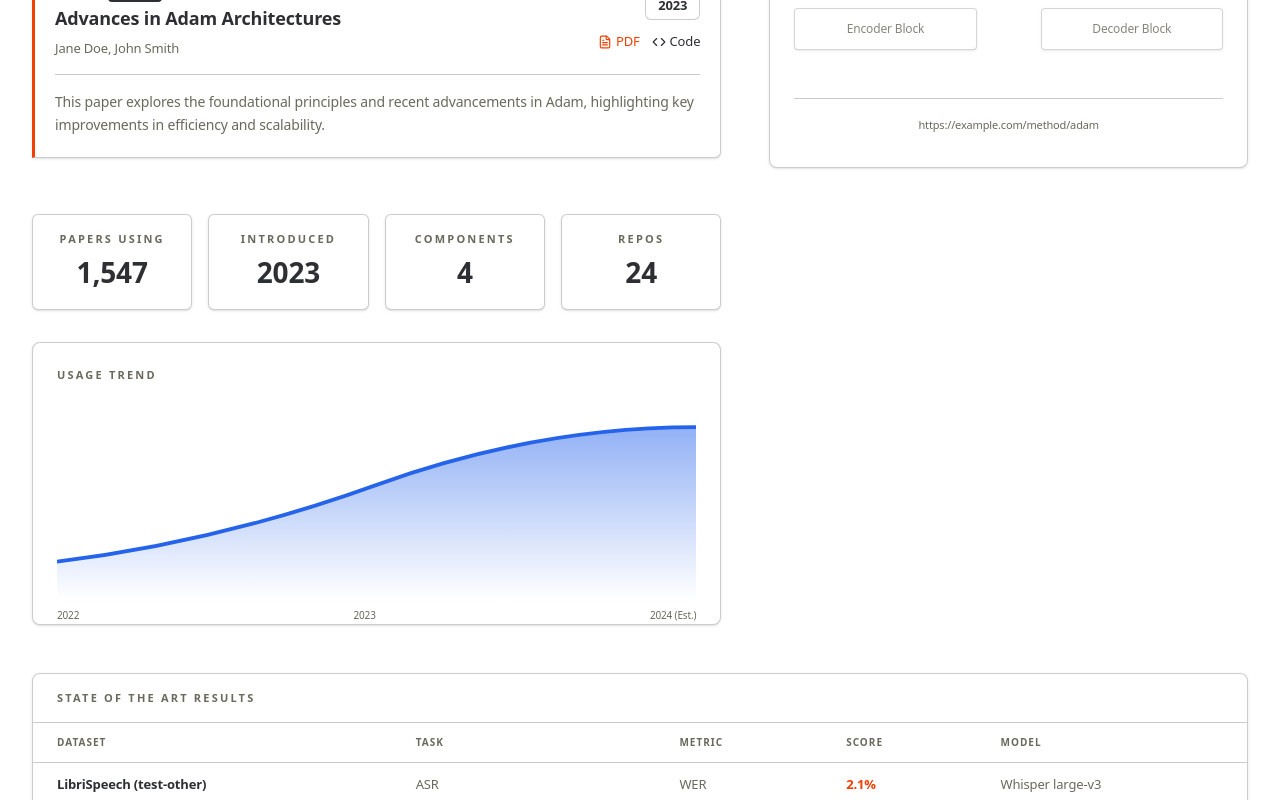
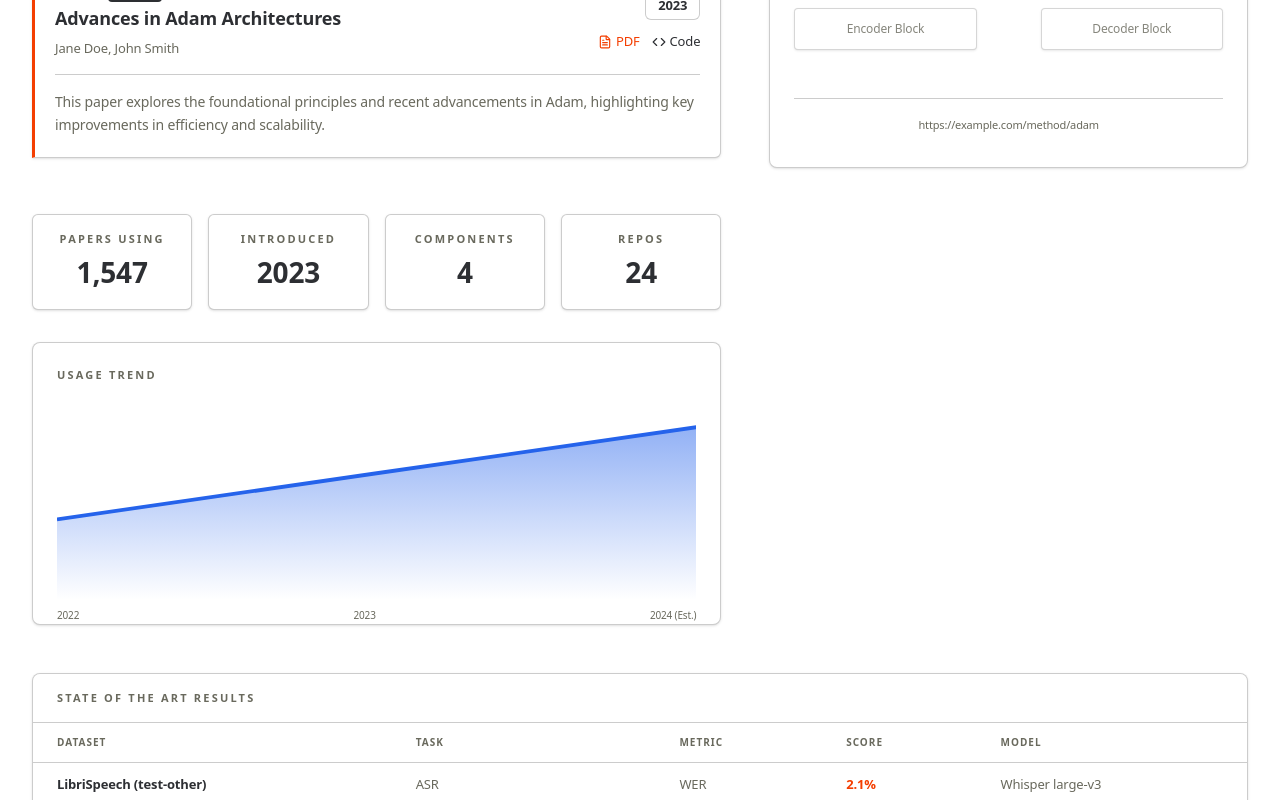
Before and after one commit to abhayXdev/FrontierAtlas-Method, a Next.js app: page /methods/adam in a window 1280 px wide. Shown: the part 378-1178 px from the top of the page. Built offline with nearby package versions, Linux system fonts and the light colour scheme.

Commit message:
feat: implement mathematically accurate svg plotting for usage trends

```diff
--- a/src/app/methods/[slug]/page.tsx
+++ b/src/app/methods/[slug]/page.tsx
@@ -75,6 +75,16 @@ export default async function MethodDetailPage({
   const metricsToRender = methodDetail.metrics || fallbackMetrics;
   const sotaToRender = methodDetail.sotaResults && methodDetail.sotaResults.length > 0 ? methodDetail.sotaResults : fallbackSota;
   const usageTrendToRender = methodDetail.usageTrend && methodDetail.usageTrend.length > 0 ? methodDetail.usageTrend : fallbackUsageTrend;
+
+  // Dynamically calculate SVG paths for the graph based on the backend data
+  const maxTrendValue = Math.max(...usageTrendToRender.map(t => t.value), 1);
+  const trendPoints = usageTrendToRender.map((t, idx) => {
+    const x = usageTrendToRender.length > 1 ? (idx / (usageTrendToRender.length - 1)) * 400 : 200;
+    const y = 90 - (t.value / maxTrendValue) * 80; // keep it within 10-90 bounds
+    return `${x},${y}`;
+  });
+  const trendLinePath = `M ${trendPoints.join(' L ')}`;
+  const trendAreaPath = `${trendLinePath} L 400,100 L 0,100 Z`;
 
   return (
     <div className="w-full bg-surface min-h-[calc(100vh-60px)]">
@@ -195,8 +205,8 @@ export default async function MethodDetailPage({
                       <stop offset="100%" stopColor="#2563EB" stopOpacity="0"></stop>
                     </linearGradient>
                   </defs>
-                  <path d="M0,100 L0,80 Q100,70 200,40 T400,10 L400,100 Z" fill="url(#chartGradient)"></path>
-                  <path d="M0,80 Q100,70 200,40 T400,10" fill="none" stroke="#2563EB" strokeWidth="2"></path>
+                  <path d={trendAreaPath} fill="url(#chartGradient)"></path>
+                  <path d={trendLinePath} fill="none" stroke="#2563EB" strokeWidth="2"></path>
                 </svg>
                 <div className="flex justify-between mt-2 font-mono text-[10px] text-secondary">
                   {usageTrendToRender.map((trend, idx) => (
```
